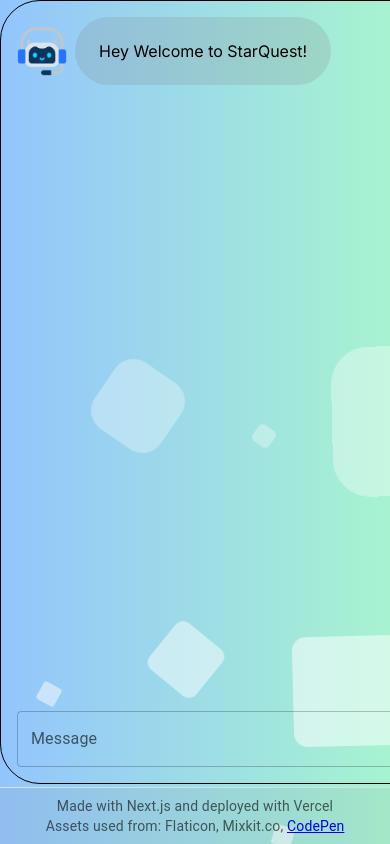
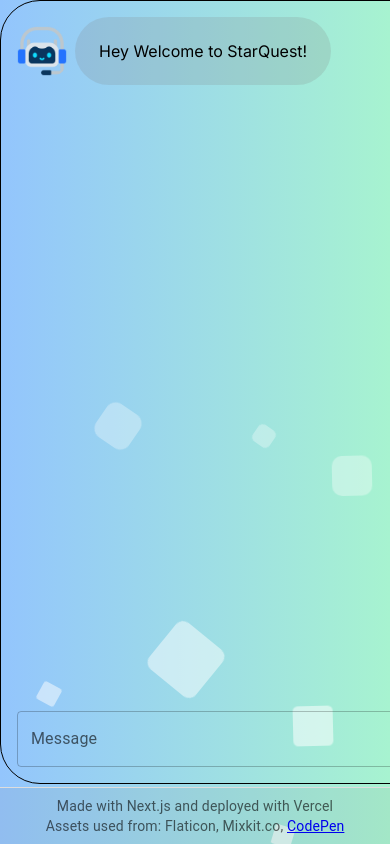
Before and after one commit to dudum-404/StarQuest-zodiacbot, a Next.js app: page / in a window 390 px wide. Shown: the top 844 px of the page. Built offline with nearby package versions, Linux system fonts and the light colour scheme.

Commit message:
updated css

```diff
--- a/app/globals.css
+++ b/app/globals.css
@@ -146,3 +146,42 @@ body, html {
         border-radius: 50%;
     }
 }
+
+/* Responsive Styling for Mobile Screens */
+@media only screen and (max-width: 768px) {
+    .context h1 {
+        font-size: 30px; /* Reduce font size for smaller screens */
+    }
+
+    .circles li {
+        width: 10px;
+        height: 10px; /* Reduce size of circles */
+    }
+
+    .circles li:nth-child(1),
+    .circles li:nth-child(6),
+    .circles li:nth-child(7),
+    .circles li:nth-child(10) {
+        width: 50px;
+        height: 50px; /* Reduce size of larger circles */
+    }
+}
+
+@media only screen and (max-width: 480px) {
+    .context h1 {
+        font-size: 25px; /* Further reduce font size for very small screens */
+    }
+
+    .circles li {
+        width: 8px;
+        height: 8px; /* Further reduce size of circles */
+    }
+
+    .circles li:nth-child(1),
+    .circles li:nth-child(6),
+    .circles li:nth-child(7),
+    .circles li:nth-child(10) {
+        width: 40px;
+        height: 40px; /* Further reduce size of larger circles */
+    }
+}
```
